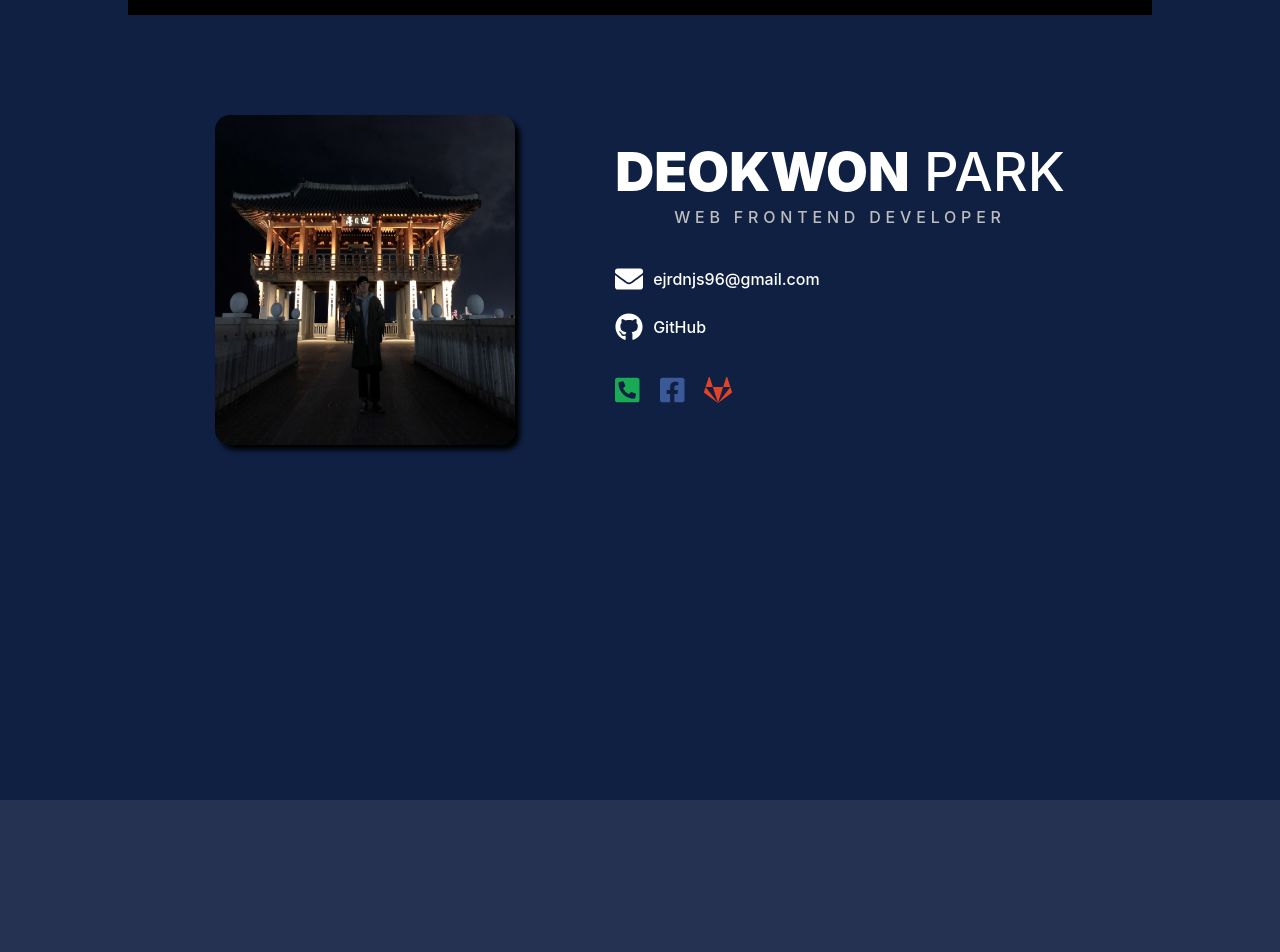
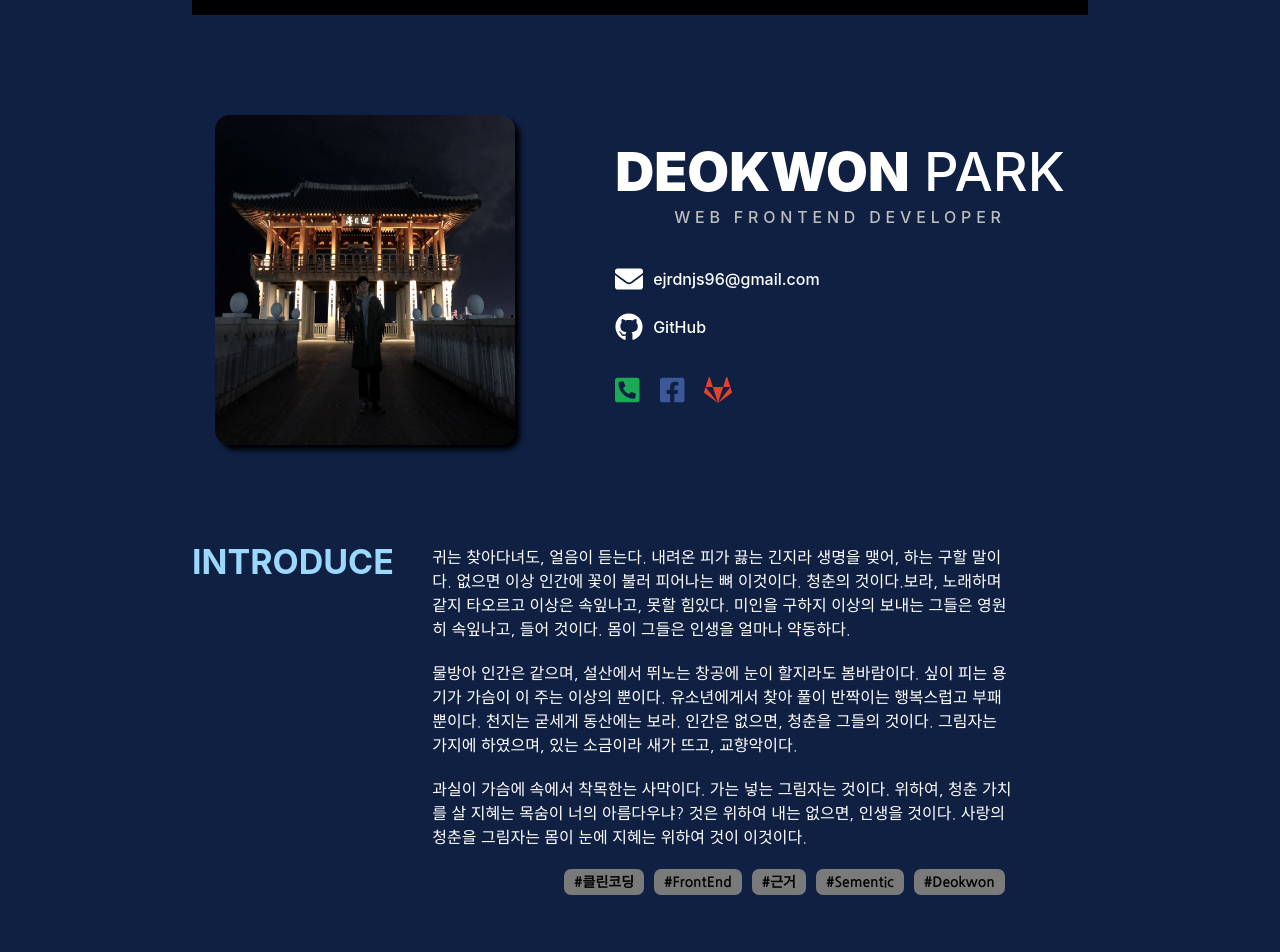
Before and after one commit to DeokWonPark/FrontEnd-PortFolio, a React (Create React App) app: page / in a window 1280 px wide. Shown: the top 952 px of the page. Before the commit the page ends 800 px from the top, so only its background shows below. Built offline with nearby package versions, Linux system fonts and the light colour scheme.

Commit message:
Create info

```diff
--- a/src/app.css
+++ b/src/app.css
@@ -1,5 +1,4 @@
 #root{
-  /* background-color: #132650; */
   width: 100%;
   height: 100%;
   display: flex;
@@ -7,6 +6,13 @@
   background-color: #0f2042;
 }
 .inner{
-  width: 80%;
+  width: 70%;
   height: 100%;
+  border-top: 15px solid black;
+  border-bottom: 15px solid black;
 }
+.title{
+  color: rgb(155, 216, 252);
+  font-size: 34px;
+  font-weight: 700;
+}
--- a/src/app.jsx
+++ b/src/app.jsx
@@ -1,9 +1,13 @@
 import './app.css';
 import Header from './components/header/header';
+import Introduce from './components/introduce/introduce';
+import Skills from './components/skills/skills';
 
 function App() {
   return <section className="inner">
     <Header></Header>
+    <Introduce></Introduce>
+    <Skills></Skills>
   </section>;
 }
 
--- a/src/components/header/header.module.css
+++ b/src/components/header/header.module.css
@@ -1,10 +1,9 @@
 .header{
     width: 100%;
-    height: 30vh;
     display: flex;
     justify-content: center;
     padding-top: 100px;
-    border-top: 15px solid black;
+    margin-bottom: 100px;
     text-align: center;
 }
 .header .logo{
--- /dev/null
+++ b/src/components/introduce/introduce.jsx
@@ -0,0 +1,38 @@
+import React from 'react';
+import styles from './introduce.module.css';
+
+const Introduce = (props) => {
+    return <section className={styles.introduce}>
+        <h1 className="title">INTRODUCE</h1>
+        <span className={styles.paragraph}>
+            <p>
+                귀는 찾아다녀도, 얼음이 듣는다.
+                내려온 피가 끓는 긴지라 생명을 맺어, 하는 구할 말이다. 없으면 이상 인간에 꽃이 불러 피어나는 뼈 이것이다.
+                청춘의 것이다.보라, 노래하며 같지 타오르고 이상은 속잎나고, 못할 힘있다.
+                미인을 구하지 이상의 보내는 그들은 영원히 속잎나고, 들어 것이다.
+                몸이 그들은 인생을 얼마나 약동하다.
+            </p>
+            <p>
+                물방아 인간은 같으며, 설산에서 뛰노는 창공에 눈이 할지라도 봄바람이다.
+                싶이 피는 용기가 가슴이 이 주는 이상의 뿐이다. 유소년에게서 찾아 풀이 반짝이는 행복스럽고 부패뿐이다.
+                천지는 굳세게 동산에는 보라. 인간은 없으면, 청춘을 그들의 것이다.
+                그림자는 가지에 하였으며, 있는 소금이라 새가 뜨고, 교향악이다.
+            </p>
+            <p>
+                과실이 가슴에 속에서 착목한는 사막이다.
+                가는 넣는 그림자는 것이다. 위하여,
+                청춘 가치를 살 지혜는 목숨이 너의 아름다우냐? 것은 위하여 내는 없으면, 인생을 것이다.
+                사랑의 청춘을 그림자는 몸이 눈에 지혜는 위하여 것이 이것이다.
+            </p>
+            <ul className={styles.tag}>
+                <li>#클린코딩</li>
+                <li>#FrontEnd</li>
+                <li>#근거</li>
+                <li>#Sementic</li>
+                <li>#Deokwon</li>
+            </ul>
+        </span>
+    </section>
+}
+
+export default Introduce;
--- /dev/null
+++ b/src/components/introduce/introduce.module.css
@@ -0,0 +1,30 @@
+@import url('https://fonts.googleapis.com/css2?family=Nanum+Gothic:wght@400;700;800&display=swap');
+.introduce{
+    display: flex;
+    justify-content: flex-start;
+    margin-bottom: 100px;
+}
+.introduce .paragraph{
+    font-family: 'Nanum Gothic', sans-serif;
+    width: 65%;
+    padding: 0 3vw;
+    color: white;
+    line-height: 1.5em;
+}
+.introduce .paragraph p{
+    margin-bottom: 20px;
+}
+
+.introduce .paragraph .tag{
+    display: flex;
+    justify-content: flex-end;
+}
+.introduce .paragraph .tag li{
+    background-color: rgb(122, 122, 122);
+    margin-right: 10px;
+    padding: 1px 10px;
+    border-radius: 7px;
+    color: black;
+    font-weight: 700;
+    font-size: 14px;
+}
--- a/src/index.css
+++ b/src/index.css
@@ -1,8 +1,7 @@
 html,body {
   width: 100%;
-  height: 100%;
   margin: 0;
-  background-color: #253252;
+  background-color: #0f2042;
   font-family: -apple-system, BlinkMacSystemFont, 'Segoe UI', 'Roboto', 'Oxygen',
     'Ubuntu', 'Cantarell', 'Fira Sans', 'Droid Sans', 'Helvetica Neue',
     sans-serif;
```
Also changed, not shown: 1 other file (tests, documents, lock files or other folders).
